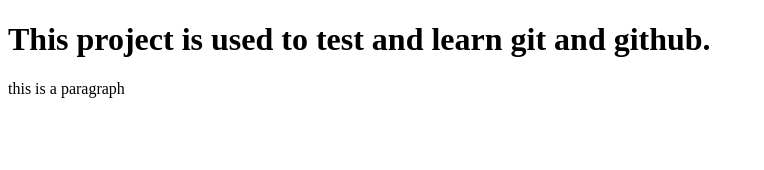
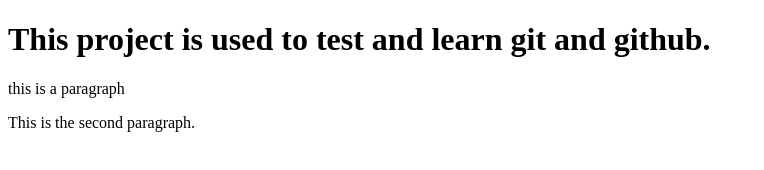
Before and after one commit to ShaanAgarwal/git-example-project, a plain HTML site: page index.html in a window 1280 px wide. Shown: the whole page, without its empty margins (0-764 px from the left). Drawn offline with Linux system fonts and the light colour scheme.

Commit message:
Added 2nd paragraph to index.html and made some changes over there

```diff
--- a/index.html
+++ b/index.html
@@ -9,5 +9,6 @@
 <body>
     <h1>This project is used to test and learn git and github.</h1>
     <p>this is a paragraph</p>
+    <p>This is the second paragraph.</p>
 </body>
 </html>
```
Also changed, not shown: page2.html (added, +1 -0 lines).
